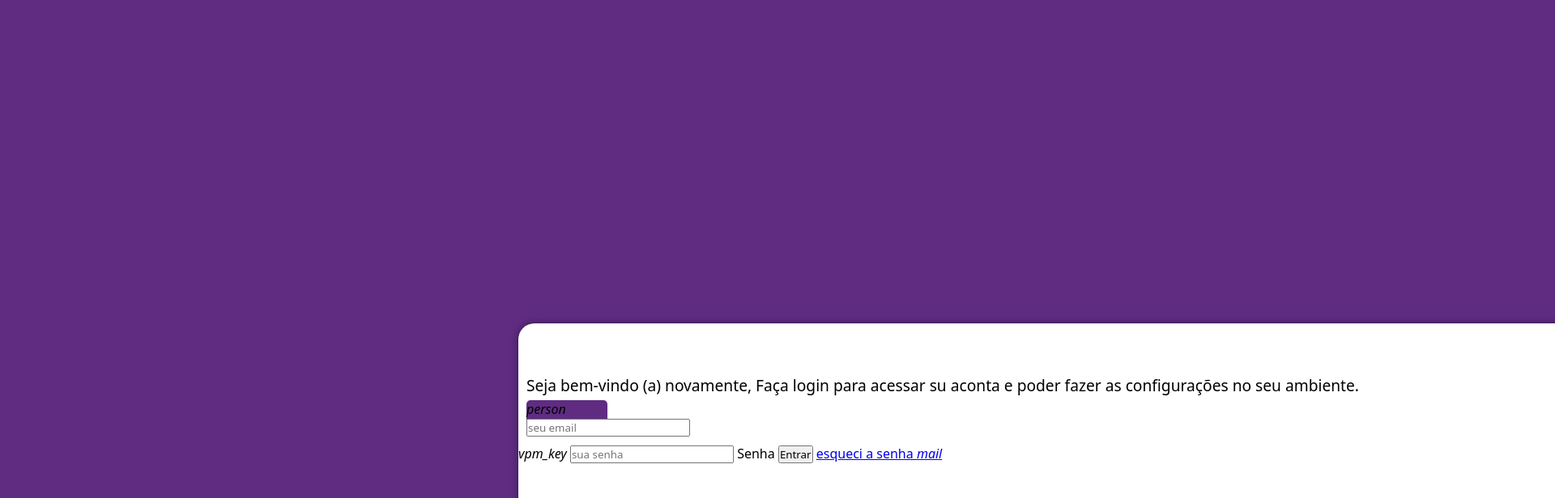
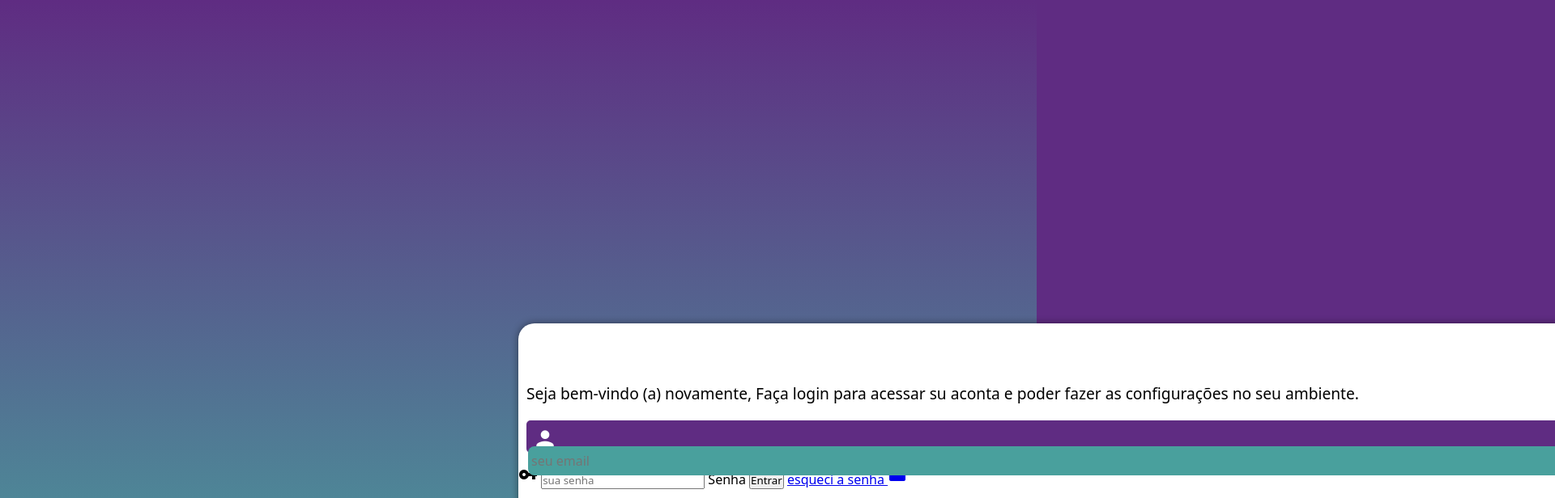
Before and after one commit to wellington-garcia-silva/projeto-login, a plain HTML site: page index.html in a window 1280 px wide. Shown: the top 616 px of the page at 81% size, 1920 px wide, since content can reach past the window. Drawn offline with nearby package versions, Linux system fonts and the light colour scheme.

Commit message:
atualizado

```diff
--- a/estilos/midia-query.css
+++ b/estilos/midia-query.css
@@ -1,11 +1,12 @@
-@charset "UT8";
+@charset "UTF-8";
 
 @media screen and (min-width: 768px) and (max-width: 992px){
     body{
-        background-image: linear-gradient(to tip, #49a09d, #5f2c82);
+        background-image: linear-gradient(to top, #49a09d, #5f2c82);
     }
     section#login{
-        width: 90vw;
+        width: 80vw;
+        height: 280px;
     }
 
     section#login > div#imagem{
@@ -22,8 +23,12 @@
 }
 
 @media screen and (min-width: 992px){
+    body{
+        background-image: linear-gradient(to top, #49a09d,#5f2c82);
+    }
     section#login{
-        width: 500vw;
+        width: 992vw;
+        height: 350px;
     }
 
     section#login > div#imagem{
@@ -43,5 +48,6 @@
     }
     div#formulario > p{
         font-size: 1.2em;
+        margin: 20px 0px;
     }
 }
--- a/estilos/styles.css
+++ b/estilos/styles.css
@@ -1,4 +1,4 @@
-@charset "UT8";
+@charset "UTF-8";
 
 /*
     Paleta de cores
@@ -6,7 +6,7 @@
     Lilas: #5f2c82
 */
 
-*{
+ * {
     font-family: system-ui, -apple-system, BlinkMacSystemFont, 'Segoe UI', Roboto, Oxygen, Ubuntu, Cantarell, 'Open Sans', 'Helvetica Neue', sans-serif;
     padding: 0px;
     margin: 0px;
@@ -29,7 +29,7 @@ section#login{
     position: absolute;
     top: 50%;
     left: 50%;
-    transform: translate(-50,-50);
+
     overflow: hidden;
 
     background-color: white;
@@ -37,14 +37,14 @@ section#login{
     height: 515px;
     border-radius: 20px;
     box-shadow: 0px 0px 10px rgba(0,0,0,0.450);
-
+    transform: translate(-50,-50);
     transition: width .3s, height .3s;
     transition-timing-function: ease;
 }
 
 section#login > div#imagem{
     display: block;
-    background: #5f2c82 url(../imagens/pexels-alexander-nadrilyanski-3789367.jpg) no-repeat;
+    background: #5f2c82 url(../imagens/pexels-sevenstorm-juhaszimrus-443383.jpg) no-repeat;
     background-size: cover;
     background-position: left bottom;
     height: 200px;
@@ -66,8 +66,9 @@ div#fomulario > p{
 
 form > div.campo{
     background-color: #5f2c82;
+    border: 2px solid #5f2c82;;
     display: block;
-    width: 100px;
+    width: 100%;
     height: 40px;
     border-radius: 5px;
     margin: 5px 0px;
@@ -75,6 +76,30 @@ form > div.campo{
 
 div.campo > label{
     display: none;
+}
+
+div.campo > i{
+    color: white;
+    /*background-color: black;*/
+    font-size: 2em;
+    width: 40px;
+    padding: 5px;
+}
+
+div.campo > input{
+    background-color: #49a09d;
+    font-size: 1em;
+    width: calc(100% - 44px);
+    height: 100%;
+    border: 0px;
+    border-radius: 8px;
+    padding: 4px;
+    transform: translateY(-12px);
+}
+
+div.campo > input:focus-within{
+    background-color: white;
+    border: none;
 }
 
 form > input[type=submit]{
@@ -104,7 +129,7 @@ form > a.botao{
     background-color: #49a09d;
     color: #2e6462;
     border: 1px solid #49a09d;
-    border-radius: 5px;
+    border-radius: 7px;
     text-decoration: none;
 }
 
--- a/index.html
+++ b/index.html
@@ -4,7 +4,7 @@
     <meta charset="UTF-8">
     <meta name="viewport" content="width=device-width, initial-scale=1.0">
     <title>Login</title>
-    <link href="https://fonts.googleapis.com/css2?family=Material+Symbols+Outlined" rel="stylesheet" />
+    <link href="https://fonts.googleapis.com/icon?family=Material+Icons"rel="stylesheet">
     <link rel="stylesheet" href="estilos/styles.css">
     <link rel="stylesheet" href="estilos/midia-query.css">
 </head>
@@ -20,17 +20,27 @@
                 <form action="login.php" method="post" autocomplete="on">
                     <div class="campo">
                         <i class="material-icons">person</i>
+
                         <input type="email" name="login" id="ilogin" placeholder="seu email" autocomplete="email" required maxlength="30">
-                        <label for="ilogin">Login</label>
+
+                        <label for="ilogin">Login </label>
+
                     </div>
+
                     </div class="campo">
-                        <i class="material-icons">vpm_key</i>
+
+                        <i class="material-icons">vpn_key</i>
+
                         <input type="password" name="senha" id="isenha" placeholder="sua senha" autocomplete="current-password" required minlength="8" maxlength="20">
+
                         <label for="isenha">Senha</label>
+
                     </div>
+
                     <input type="submit" value="Entrar">
                     <a href="esqueci.html" class="botao">
-                        esqueci a senha <i class="material-icons">mail</i>
+                        esqueci a senha
+                        <i class="material-icons">mail</i>
                     </a>
                 </form>
             </div>
```
Also changed, not shown: imagens/pexels-sevenstorm-juhaszimrus-443383.jpg (added), 1 other file.
